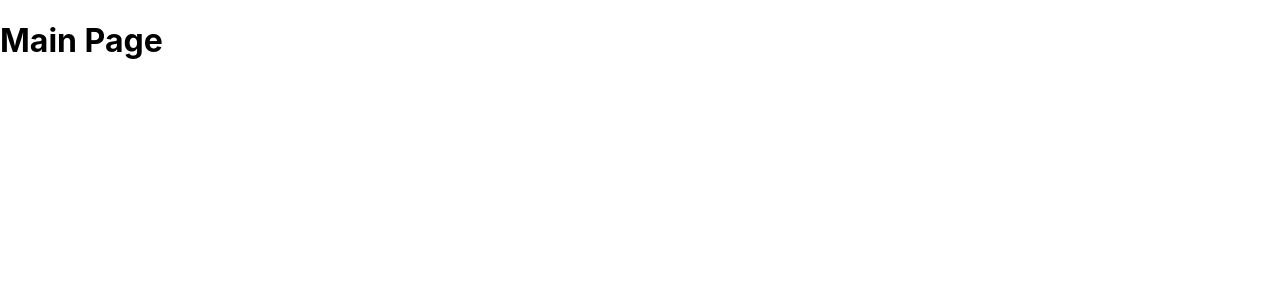
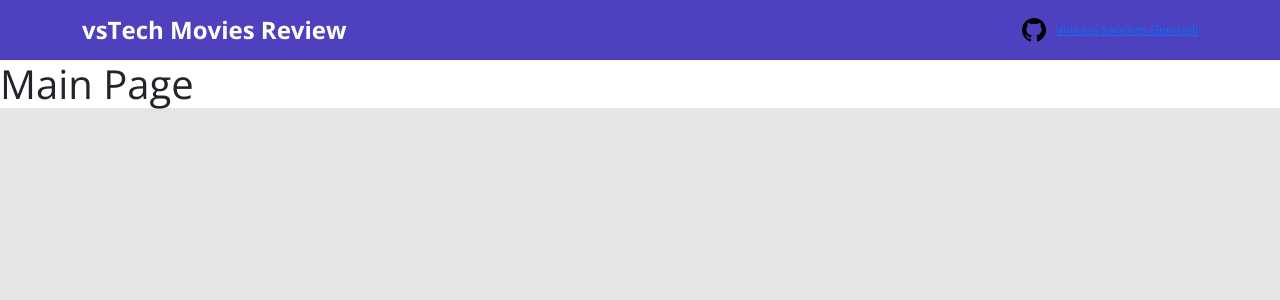
Before and after one commit to viniciusSg22/React-Spring-Moview-Review, a React (Create React App) app in the folder client/: page / in a window 1280 px wide. Shown: the top 300 px of the page. Built offline with nearby package versions, Linux system fonts and the light colour scheme.

Commit message:
Criando navbar com bootstrap e css

```diff
--- a/client/package.json
+++ b/client/package.json
@@ -10,6 +10,7 @@
     "@types/node": "^16.11.22",
     "@types/react": "^17.0.38",
     "@types/react-dom": "^17.0.11",
+    "bootstrap": "^5.1.3",
     "react": "^17.0.2",
     "react-dom": "^17.0.2",
     "react-scripts": "5.0.0",
--- a/client/src/App.tsx
+++ b/client/src/App.tsx
@@ -1,8 +1,10 @@
 import React from "react";
+import Navbar from "./components/Navbar/navbar";
 
 function App() {
   return (
-    <div className="App">
+    <div>
+      <Navbar />
       <h1>Main Page</h1>
     </div>
   );
--- /dev/null
+++ b/client/src/assets/css/navbar.css
@@ -0,0 +1,29 @@
+header {
+  height: 60px;
+  background-color: var(--color-primary);
+  display: flex;
+  align-items: center;
+}
+
+.dsmovie-nav-content {
+  display: flex;
+  align-items: center;
+  justify-content: space-between;
+  color: #fff;
+}
+
+.dsmovie-nav-content h1 {
+  font-size: 24px;
+  margin: 0;
+  font-weight: 700;
+}
+
+.dsmovie-contact-container {
+  display: flex;
+  align-items: center;
+}
+
+.dsmovie-contact-link {
+  margin: 0 0 0 10px;
+  font-size: 12px;
+}
--- /dev/null
+++ b/client/src/components/Navbar/navbar.tsx
@@ -0,0 +1,27 @@
+import React from "react";
+import { ReactComponent as GithubIcon } from "assets/img/github.svg";
+import "assets/css/navbar.css";
+
+const Navbar = () => {
+  return (
+    <header>
+      <nav className="container">
+        <div className="dsmovie-nav-content">
+          <h1>vsTech Movies Review</h1>
+          <a
+            href="https://github.com/viniciusSg22"
+            target="_blank"
+            rel="noreferrer"
+          >
+            <div className="dsmovie-contact-container">
+              <GithubIcon />
+              <p className="dsmovie-contact-link">Vinícius Sanches Geniselli</p>
+            </div>
+          </a>
+        </div>
+      </nav>
+    </header>
+  );
+};
+
+export default Navbar;
--- a/client/src/index.css
+++ b/client/src/index.css
@@ -1,13 +1,21 @@
-body {
-  margin: 0;
-  font-family: -apple-system, BlinkMacSystemFont, 'Segoe UI', 'Roboto', 'Oxygen',
-    'Ubuntu', 'Cantarell', 'Fira Sans', 'Droid Sans', 'Helvetica Neue',
-    sans-serif;
-  -webkit-font-smoothing: antialiased;
-  -moz-osx-font-smoothing: grayscale;
+@import url("https://fonts.googleapis.com/css2?family=Open+Sans:wght@400;700&display=swap");
+
+:root {
+  --color-primary: #4d41c0;
 }
 
-code {
-  font-family: source-code-pro, Menlo, Monaco, Consolas, 'Courier New',
-    monospace;
+* {
+  box-sizing: border-box;
+  font-family: "Open Sans", sans-serif;
 }
+
+html,
+body {
+  background-color: #e5e5e5;
+}
+
+a,
+a:hover {
+  text-decoration: none;
+  color: unset;
+}
--- a/client/src/index.tsx
+++ b/client/src/index.tsx
@@ -2,6 +2,7 @@ import React from "react";
 import ReactDOM from "react-dom";
 import "./index.css";
 import App from "./App";
+import 'bootstrap/dist/css/bootstrap.css';
 
 ReactDOM.render(
   <React.StrictMode>
--- a/client/tsconfig.json
+++ b/client/tsconfig.json
@@ -1,5 +1,6 @@
 {
   "compilerOptions": {
+    "baseUrl": "./src",
     "target": "es5",
     "lib": [
       "dom",
```
Also changed, not shown: client/src/assets/img/github.svg (added), 1 other file (tests, documents, lock files or other folders).
